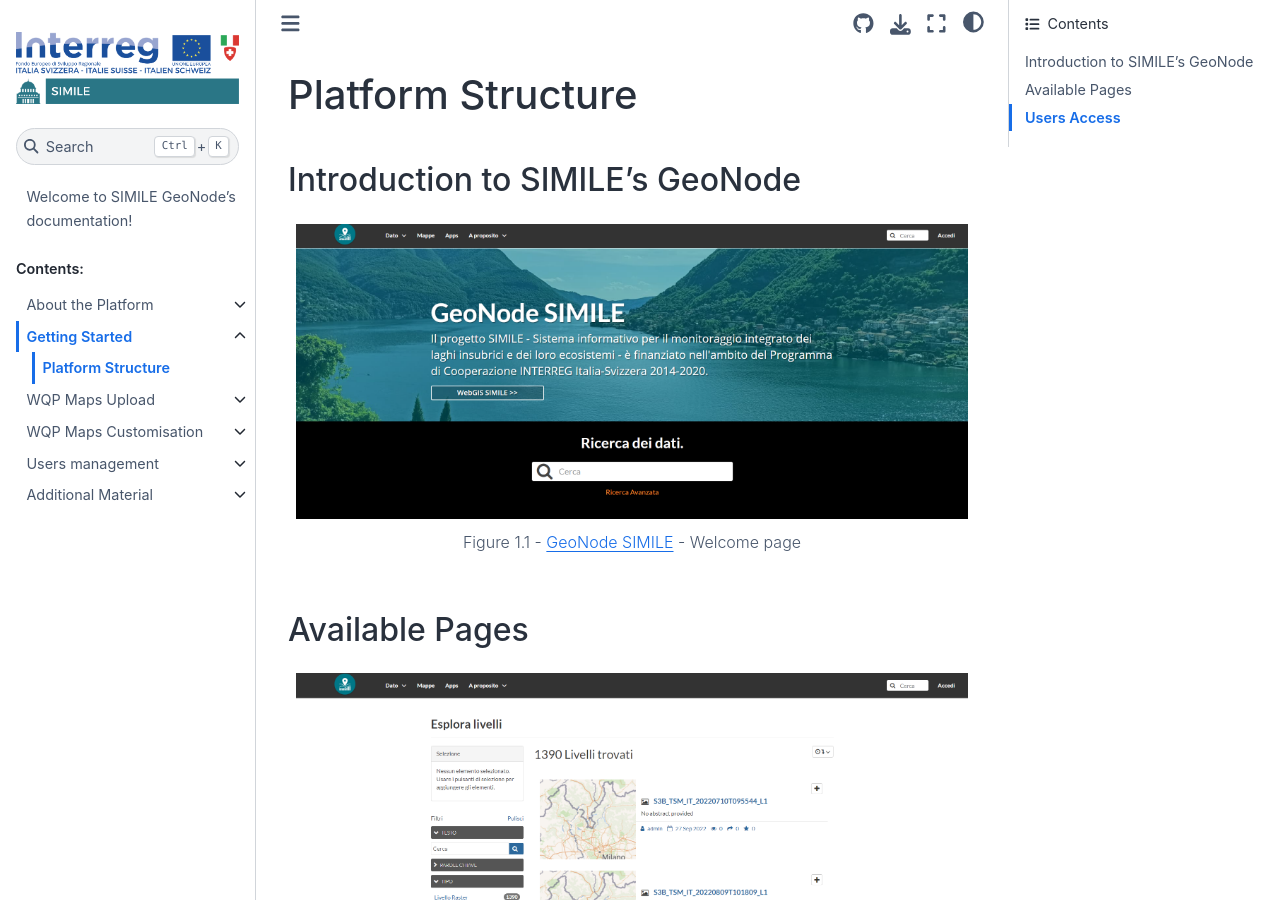
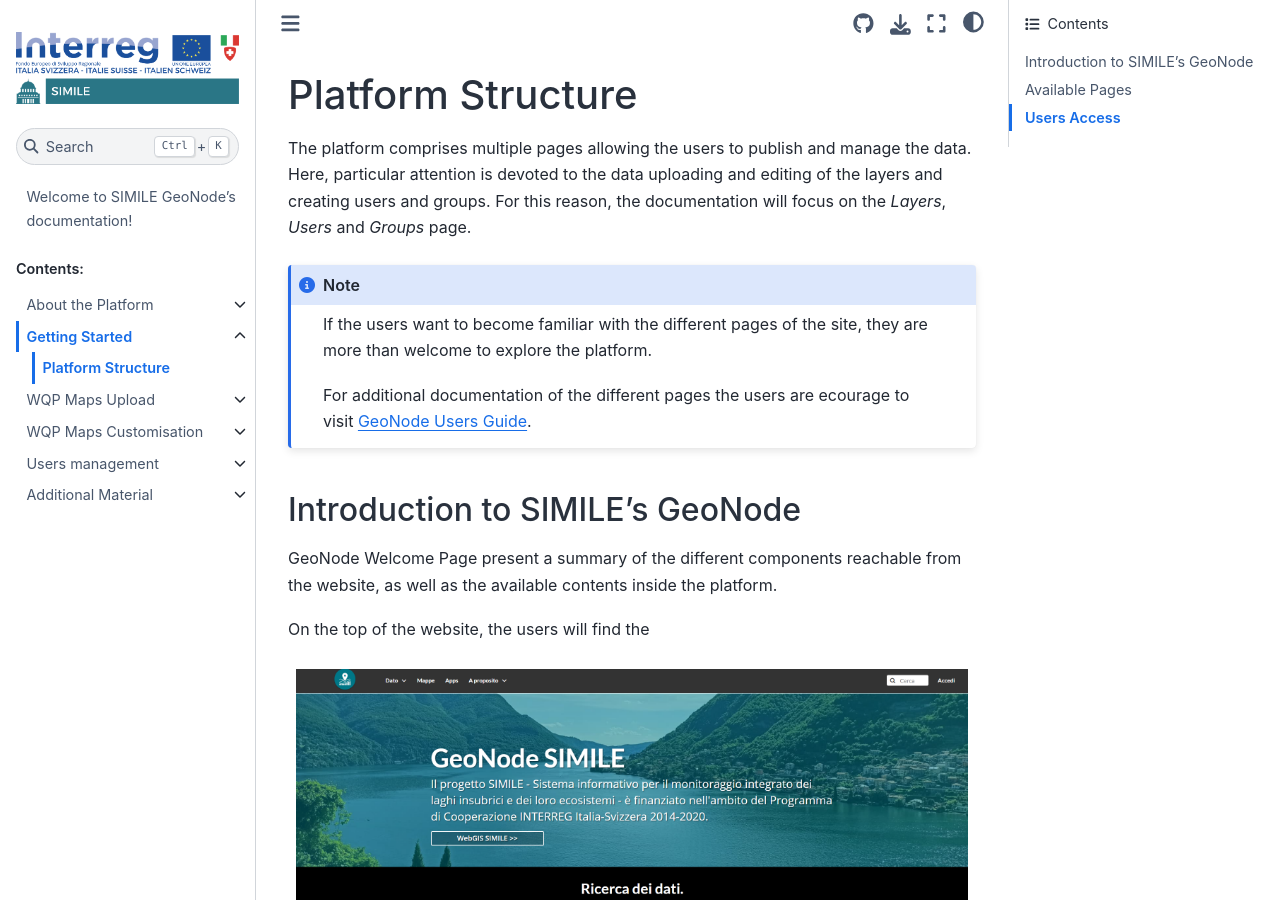
Before and after one commit to JFToro192/docsGeoNodeSIMILE, a Sphinx documentation site: the page built from docs/source/1-getStarted/1_1.rst, in a window 1280 px wide and 900 px high. Built offline with Sphinx 7.4.7 and the Sphinx Book theme 1.1.4, drawn with Linux system fonts in a browser that asks for light colours.

Commit message:
Get Started Description Update

```diff
--- a/docs/source/1-getStarted/1_1.rst
+++ b/docs/source/1-getStarted/1_1.rst
@@ -7,8 +7,20 @@
 Platform Structure
 ==================
 
+The platform comprises multiple pages allowing the users to publish and manage the data. Here, particular attention is devoted to the data uploading and editing of the layers and creating users and groups. For this reason, the documentation will focus on the `Layers`, `Users` and `Groups` page.
+
+.. note::
+
+    If the users want to become familiar with the different pages of the site, they are more than welcome to explore the platform.
+
+    For additional documentation of the different pages the users are ecourage to visit `GeoNode Users Guide <https://docs.geonode.org/en/master/usage/index.html>`_.
+
 Introduction to SIMILE's GeoNode
 --------------------------------
+
+GeoNode Welcome Page present a summary of the different components reachable from the website, as well as the available contents inside the platform.
+
+On the top of the website, the users will find the
 
 .. figure:: /_static/img/1/1_1.png
     :width: 100%
```
